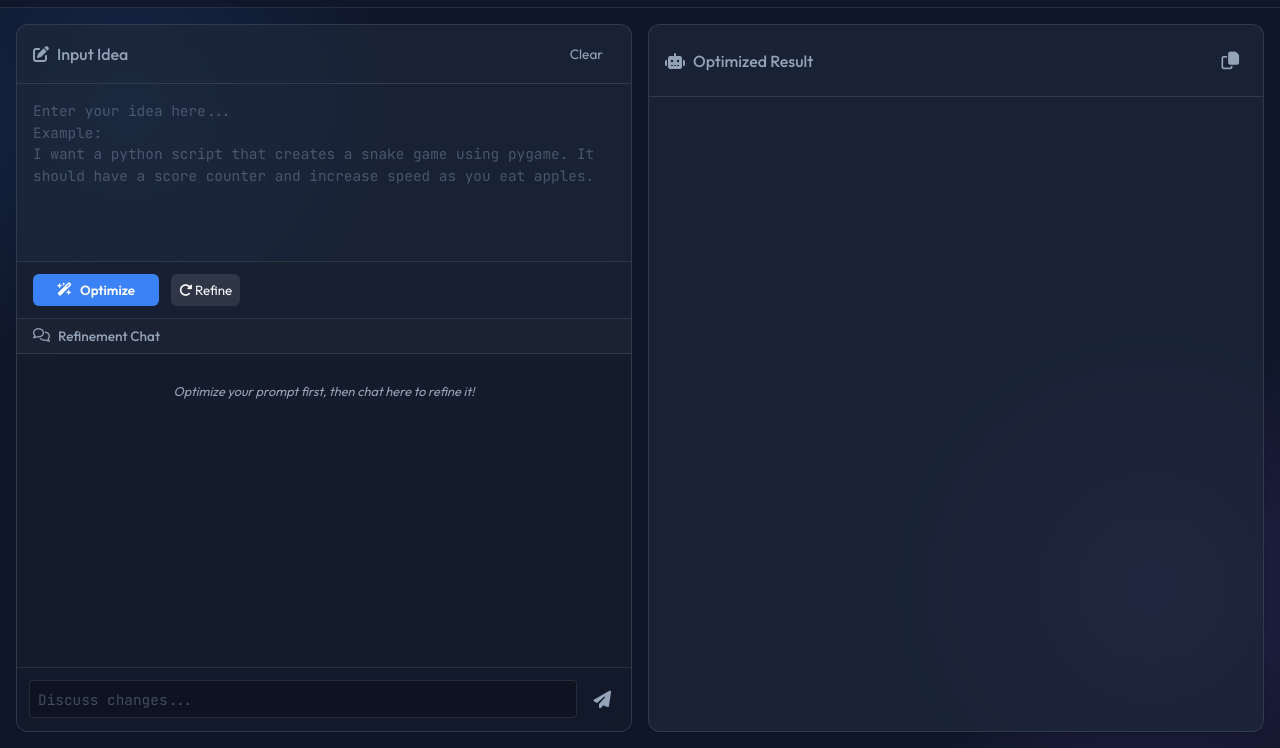
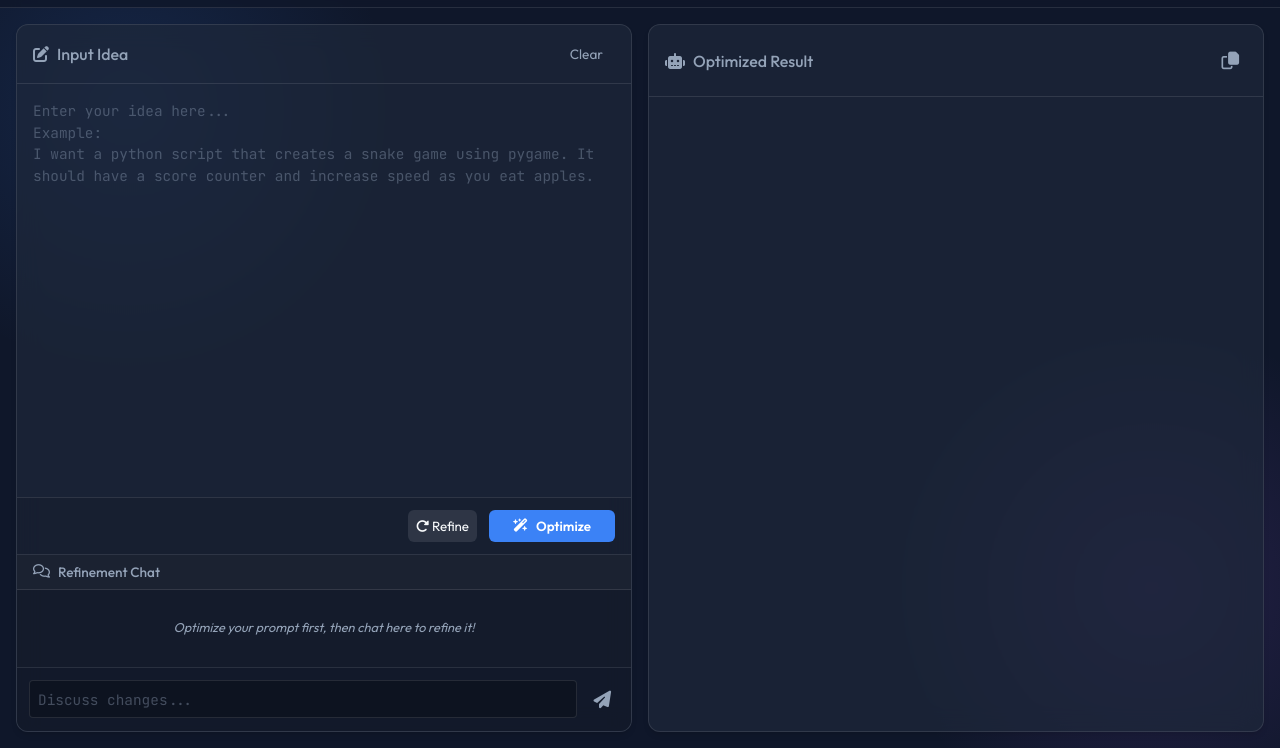
Before and after one commit to Windsage63/Simple-Locally-Optimized-Prompts, a plain HTML site: page index.html in a window 1280 px wide. Shown: the part 52-800 px from the top of the page. Drawn offline with nearby package versions, Linux system fonts and the light colour scheme.

Commit message:
modify ui

```diff
--- a/css/style.css
+++ b/css/style.css
@@ -304,16 +304,17 @@ button {
     display: flex;
     gap: 0.75rem;
     background: rgba(0, 0, 0, 0.1);
+    justify-content: flex-end; /* Align buttons to the right */
 }
 
 .input-area {
-    flex: 0 0 25%; /* Fixed 25% height */
+    flex: 1; /* Take remaining space (approx 75%) */
     min-height: 150px;
 }
 
 /* Chat Interface */
 .chat-interface {
-    flex: 1;
+    flex: 0 0 25%; /* Fixed 25% height */
     display: flex;
     flex-direction: column;
     min-height: 0;
--- a/index.html
+++ b/index.html
@@ -45,11 +45,11 @@ I want a python script that creates a snake game using pygame. It should have a
 
                 <!-- Middle: Action Bar -->
                 <div class="action-bar">
+                    <button id="refine-btn" class="secondary-btn" title="Refine based on chat">
+                        <i class="fa-solid fa-rotate-right"></i> Refine
+                    </button>
                     <button id="optimize-btn" class="primary-btn">
                         <i class="fa-solid fa-wand-magic-sparkles"></i> Optimize
-                    </button>
-                    <button id="refine-btn" class="secondary-btn" title="Refine based on chat">
-                        <i class="fa-solid fa-rotate-right"></i> Refine
                     </button>
                 </div>
 
```
